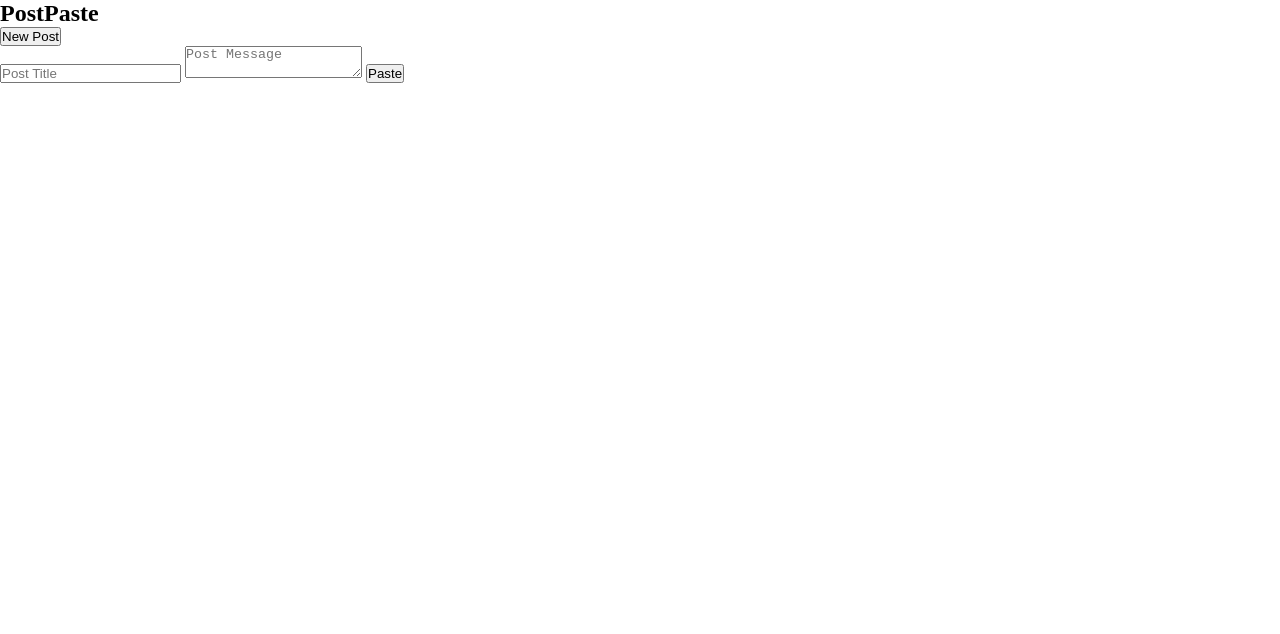
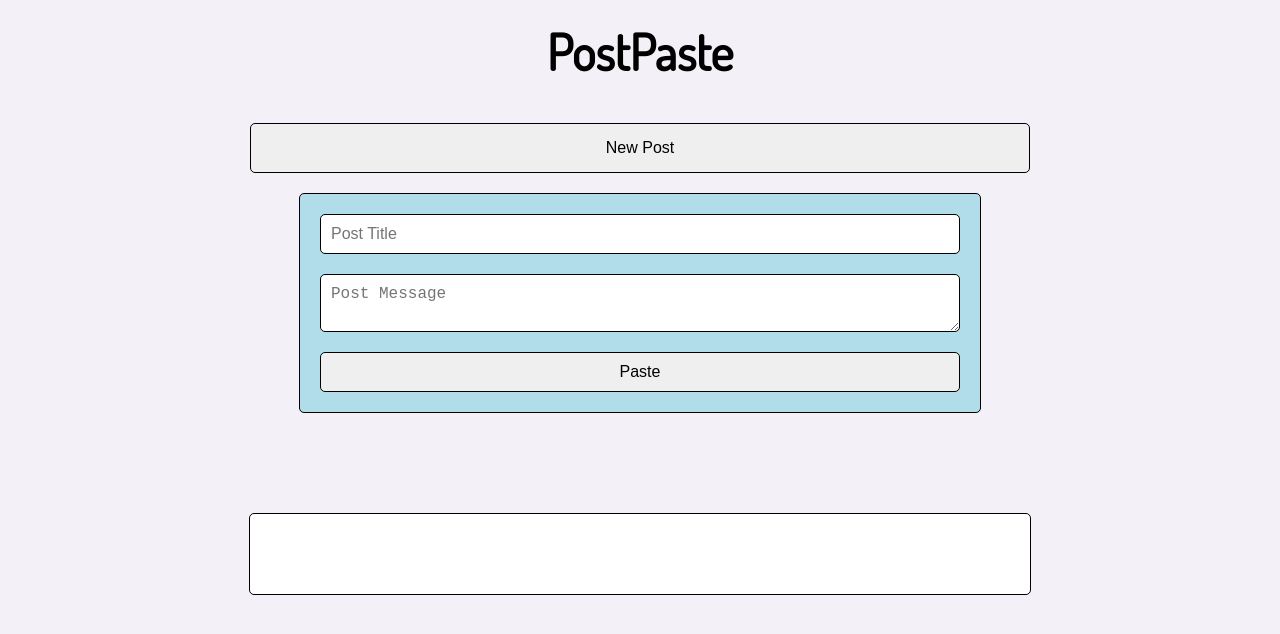
Before and after one commit to jalenparham97/angularPostPaste, a website: page index.html in a window 1280 px wide. Both pictures are taken after a click on the button "New Post". Drawn offline with nearby package versions, Linux system fonts and the light colour scheme.

Commit message:
styles added to app

```diff
--- a/app/components/postForm.js
+++ b/app/components/postForm.js
@@ -7,8 +7,8 @@ const postForm = {
 
   template: `
     <form class="post__form" ng-submit="$ctrl.onSubmit({ newPost: $ctrl.postInfo })">
-      <input type="text" ng-model="$ctrl.postInfo.title" placeholder="Post Title">
-      <textarea type="text" ng-model="$ctrl.postInfo.text" placeholder="Post Message"></textarea>
+      <input expand-on-focus type="text" ng-model="$ctrl.postInfo.title" placeholder="Post Title">
+      <textarea expand-on-focus type="text" ng-model="$ctrl.postInfo.text" placeholder="Post Message"></textarea>
       <button class="paste--btn">Paste</button>
     </form>
   `
--- a/app/components/social.js
+++ b/app/components/social.js
@@ -6,15 +6,14 @@ const socialPost = {
     <section>
       <div class="header">
         <h1 class="header--title">PostPaste</h1>
-      </div>
-
-      <div>
-       <button class="new--button" ng-click="$ctrl.form = true">New Post</button>
+        <button class="header--btn" ng-click="$ctrl.form = true">New Post</button>
       </div>
 
       <post-form on-submit="$ctrl.pastePost(newPost);" ng-if="$ctrl.form === true"></post-form>
 
-      <post ng-repeat="post in $ctrl.postList track by $index" post="post" index="$index" delete-post="$ctrl.deletePost(index)"></post>
+      <section class="postList__container">
+        <post ng-repeat="post in $ctrl.postList track by $index" post="post" index="$index" delete-post="$ctrl.deletePost(index)"></post>
+      </section>
     </seciton>
   `,
 
--- a/app/directives/expand.js
+++ b/app/directives/expand.js
@@ -3,9 +3,12 @@
 function expandOnFocus() {
   return {
     restrict: "A",
-    link: ($element) => {
+    link: ($scope, $element, $attrs) => {
       $element.on("focus", function() {
-        $element.css("")
+        $element.css("padding", "20px");
+      });
+      $element.on("blur", function() {
+        $element.css("padding", "10px");
       });
     }
   }
--- a/scss/style.scss
+++ b/scss/style.scss
@@ -1,4 +1,94 @@
+@import url('https://fonts.googleapis.com/css?family=Dosis|Homemade+Apple');
+
+$background-color: #f3f1f7;
+$form-color: #B1DDEA;
+$header-title-color: rgb(3, 169, 244);
+
 * {
   margin: 0;
   padding: 0;
 }
+
+body {
+  font-family: 'Dosis', sans-serif;;
+  background: $background-color;
+}
+
+// Header Section
+.header {
+  margin: 20px auto;
+  text-align: center;
+  max-width: 780px;;
+
+  &--title {
+    font-size: 50px;
+  }
+
+  &--btn {
+    margin-top: 40px;
+    padding: 15px;
+    width: 100%;
+    border: 1px solid #000;
+    font-size: 16px;
+    border-radius: 5px;
+
+    &:hover {
+      cursor: pointer;
+    }
+  }
+}
+
+.post__form {
+  display: flex;
+  flex-direction: column;
+  width: 50%;
+  margin: 10px auto;
+  background: $form-color;
+  padding: 20px;
+  border: 1px solid #000;
+  border-radius: 5px;
+
+  & input, textarea {
+    margin-bottom: 20px;
+  }
+
+  & input, textarea, .paste--btn {
+    padding: 10px;
+    font-size: 16px;
+    border: 1px solid #000;
+    border-radius: 5px;
+  }
+}
+
+.postList__container {
+  background: #fff;
+  max-width: 700px;
+  margin: 100px auto;
+  padding: 40px;
+  border: 1px solid #000;
+  border-radius: 5px;
+}
+
+.post__container {
+  position: relative;
+  border-bottom: 1px solid #ccc;
+  padding-bottom: 10px;
+  margin-top: 10px;
+
+
+
+  &--title {
+    font-size: 24px;
+  }
+
+  & .delete--btn {
+    position: absolute;
+    right: 0px;
+    top: 50%;
+    transform: translateY(-50%);
+
+    &:hover {
+      cursor: pointer;
+    }
+  }
+}
```
Also changed, not shown: css/style.css.
